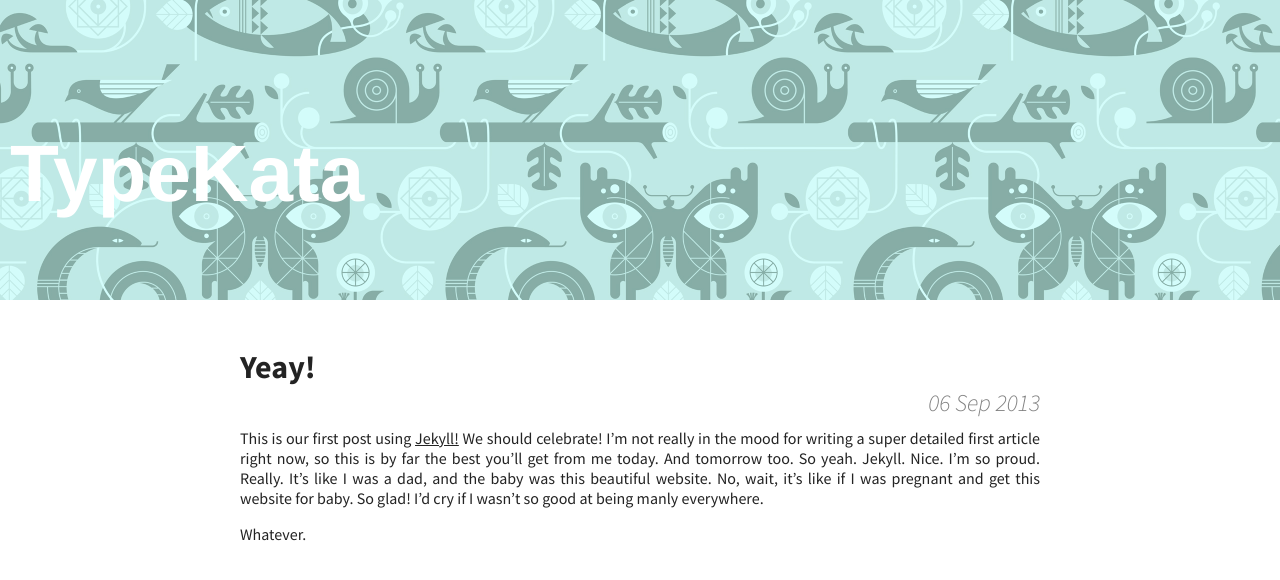
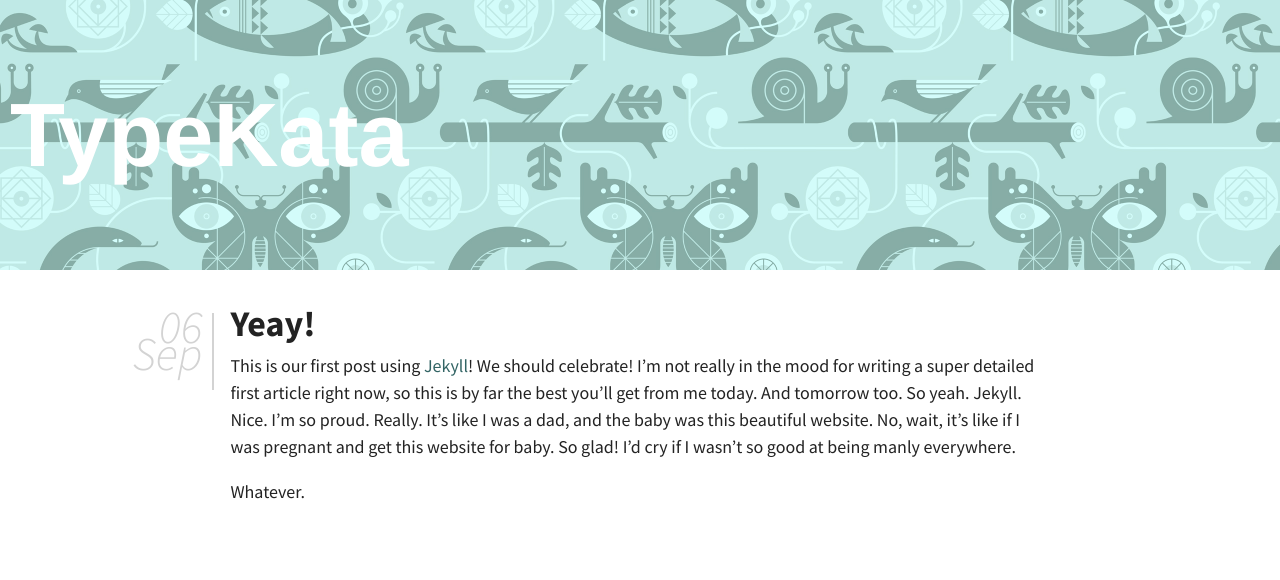
Before and after one commit to victormours/typekata, a Jekyll site: the page built from _posts/2013-09-06-yeay.markdown, in a window 1280 px wide. Shown: the top 580 px of the page. Built offline with Jekyll 4.4.1, drawn with Linux system fonts in a browser that asks for light colours; Markdown is read by kramdown in place of the engine named in the settings.

Commit message:
Adding date for article and better design
... Sorry for the dirty commit...

```diff
--- a/_layouts/default.html
+++ b/_layouts/default.html
@@ -29,7 +29,7 @@
             <div class='img-container'>
                 <img src='{{site.baseurl}}/img/back.jpg'>
             </div>
-        <h1 class="title">{{ site.name }}</h1>
+        <h1 class="title"><a href='{{site.baseurl}}/'>{{ site.name }}</a></h1>
         </header>
         <div class='body-container'>
             {{ content }}
@@ -37,13 +37,13 @@
 
     <script>
         $('body').flowtype({
-            minimum   : 200,
-            maximum   : 1500,
-            minFont   : 16,
+            minimum   : 500,
+            maximum   : 1200,
+            minFont   : 12,
             maxFont   : 40,
-            fontRatio : 60,
+            fontRatio : 50,
             lineRatio : 1.45
-        })
+        });
     </script>
     </body>
 </html>
--- a/_layouts/post.html
+++ b/_layouts/post.html
@@ -1,9 +1,13 @@
 ---
 layout: default
 ---
-<h2>{{ page.title }}</h2>
-<p class="meta">{{ page.date | date_to_string }}</p>
+<div class='post-container'>
+	<h2>{{ page.title }}</h2>
+	<p class="meta">
+		<time class='date-post' datetime="{{page.date | date:'%Y-%m-%d'}}">{{page.date | date:"%d %b" }}</time>
+	</p>
 
-<div class="post">
-{{ content }}
+	<div class="post">
+	{{ content }}
+	</div>
 </div>
--- a/_posts/2013-09-06-yeay.markdown
+++ b/_posts/2013-09-06-yeay.markdown
@@ -6,7 +6,7 @@ author: johan
 permalink: "/yeay.html"
 ---
 
-This is our first post using [Jekyll!](http://jekyllrb.com/) We should celebrate! I'm not really in the mood for writing a super detailed first article right now, so this is by far the best you'll get from me today. And tomorrow too. So yeah. Jekyll. Nice. I'm so proud. Really. It's like I was a dad, and the baby was this beautiful website. No, wait, it's like if I was pregnant and get this website for baby. So glad! I'd cry if I wasn't so good at being manly everywhere.
+This is our first post using [Jekyll](http://jekyllrb.com/)! We should celebrate! I'm not really in the mood for writing a super detailed first article right now, so this is by far the best you'll get from me today. And tomorrow too. So yeah. Jekyll. Nice. I'm so proud. Really. It's like I was a dad, and the baby was this beautiful website. No, wait, it's like if I was pregnant and get this website for baby. So glad! I'd cry if I wasn't so good at being manly everywhere.
 
 
 Whatever.
--- a/css/main.css
+++ b/css/main.css
@@ -12,10 +12,32 @@
 
 html, body { height: 100%; }
 
+
 body {
   background-color: #FFF;
   font-family: 'Source Sans Pro', sans-serif;
+  font-size: 18px;
+  line-height: 26px;
   color:rgb(35,35,35);
+}
+
+h1,h2,h3,h4,h5,h6,p {
+ font-family: inherit;
+ font-size: inherit;
+}
+
+h1 {
+ font-size: 4em;
+ line-height: 1em;
+}
+
+h2 {
+ font-size: 2em;
+ line-height: 1em;
+}
+p{
+  font-size: 1em;
+  line-height: 1.5em;
 }
 
 a {
@@ -24,18 +46,12 @@ a {
 }
 
 p a {
-  transition:color 0.2s;
-  text-decoration: underline;
+  color: rgba(50,100,100, 1);
 }
 
 p a:hover {
-  color: rgba(50,100,100, 1);
+  text-decoration: underline;
 }
-
-h1 {
-  font-style: normal;
-}
-
 
 ul {
   list-style-type:none;
@@ -53,7 +69,7 @@ ul {
 
 header{
   width:100%;
-  height:300px;
+  height:15em;
   position:relative;
   overflow: hidden;
 }
@@ -90,39 +106,47 @@ header h1{
   }
 }
 
-.body-container{
-  max-width:800px;
-  margin: 2em auto;
-  padding:15px;
+@media(max-width:449px){
+  .body-container{
+    padding:1em 10px;
+  }
+}
+@media(min-width:450px){
+  .body-container{
+    padding:2em 18%;
+  }
 }
 
 h2{
-  font-size: 2em;
+  /*line-height: 0em;*/
 }
 
-/*****************************************************************************/
-/*
-/* Article
-/*
-/*****************************************************************************/
-
-p.meta {
-  color:grey;
-  font-style: italic;
-  font-size: 1.5em;
-  text-align: right;
+@media(min-width:450px){
+  time.date-post{
+    word-spacing:;
+    display: block;
+    position:absolute;
+    left:-3em;
+    top:0.15em;
+    width:2.2em;
+    padding:0em 0.2em 0.5em ;
+    border-right:solid 2px lightgrey;
+    font-size: 2.6em;
+    font-style: italic;
+  }
 }
 
-.post {
-  margin-top: 10px;
-  text-align: justify;
+@media(max-width:450px){
+  time.date-post{
+    font-size: 1em;
+  }
 }
 
-.post p{
-  margin-bottom:1em;
+time.date-post{
+    text-align:right;
+    font-weight: lighter;
+    color:lightgrey;
 }
-
-
 /*****************************************************************************/
 /*
 /* Index
@@ -134,10 +158,28 @@ p.meta {
   margin-bottom:2em;
 }
 
-.posts {
-  margin: 2em;
+
+ul.posts li{
+  position:relative;
+  margin:2em 0;
+  text-align: justify;
 }
 
+
+/*****************************************************************************/
+/*
+/* Article
+/*
+/*****************************************************************************/
+
+div.post-container {
+  position: relative;
+}
+
+.post {
+  margin-top: 10px;
+  /*text-align: justify;*/
+}
 
 .post p{
   margin-bottom:1em;
```
Also changed, not shown: index.html (+5 -2 lines), _config.yml (line endings or trailing spaces), 4 other files.
